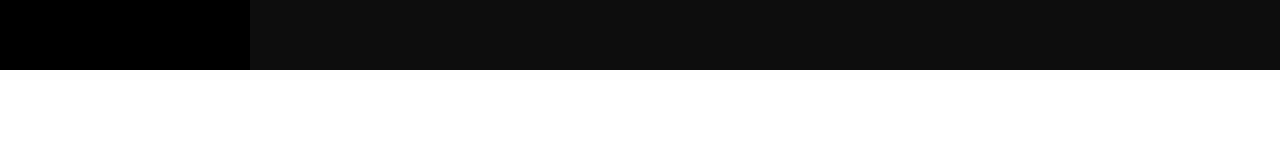
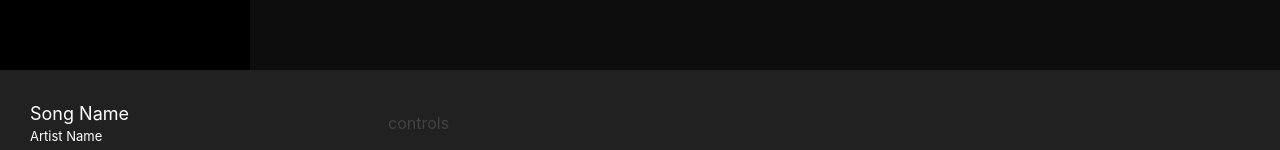
Before and after one commit to DrakeAlia/spotify-app, a Next.js app: page / in a window 1280 px wide. Shown: the part 630-780 px from the top of the page. Built offline with nearby package versions, Linux system fonts and the light colour scheme; no server answers; the database is empty.

Commit message:
player ui container

```diff
--- /dev/null
+++ b/components/playerBar.tsx
@@ -0,0 +1,17 @@
+import { Box, Flex, Text } from '@chakra-ui/layout'
+
+const PlayerBar = () => {
+  return (
+    <Box height="100px" width="100vw" bg="gray.900" padding="10px">
+      <Flex align="center">
+        <Box padding="20px" color="white" width="30%">
+          <Text fontSize="large">Song Name</Text>
+          <Text fontSize="small">Artist Name</Text>
+        </Box>
+        <Box width="40%">controls</Box>
+      </Flex>
+    </Box>
+  )
+}
+
+export default PlayerBar
--- a/components/playerLayout.tsx
+++ b/components/playerLayout.tsx
@@ -1,5 +1,6 @@
 import { Box } from '@chakra-ui/layout'
 import Sidebar from './sidebar'
+import PlayerBar from './playerBar'
 
 const PlayerLayout = ({ children }) => {
   return (
@@ -11,7 +12,7 @@
         <Box height="calc(100vh - 100px)">{children}</Box>
       </Box>
       <Box position="absolute" left="0" bottom="0">
-        player
+        <PlayerBar />
       </Box>
     </Box>
   )
```
